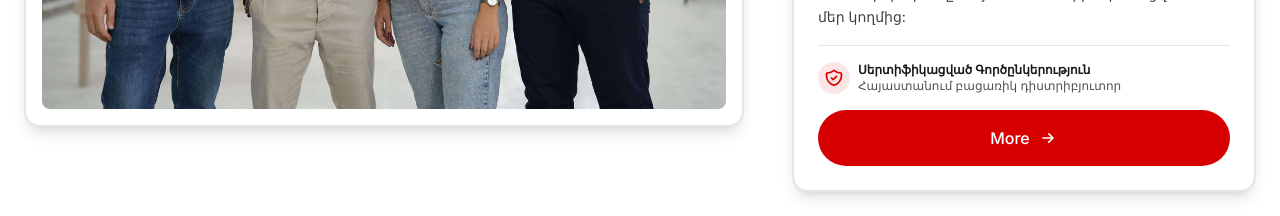
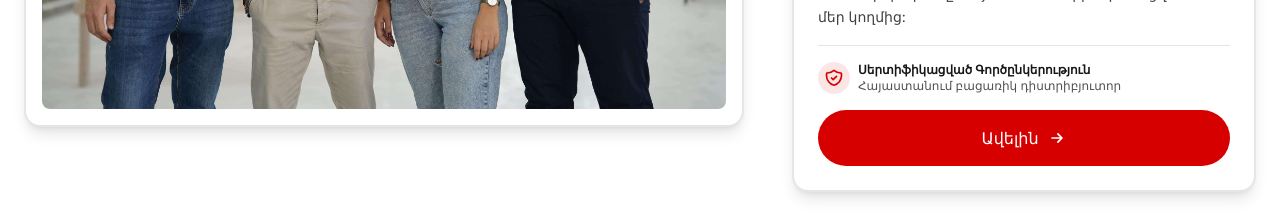
Before and after one commit to levonstepan/VerinLegno.am, a Next.js app: page /arm in a window 1280 px wide. Shown: the part 4120-4336 px from the top of the page. Built offline with nearby package versions, Linux system fonts and the light colour scheme.

Commit message:
Translate 'More' button to Armenian in About section

```diff
--- a/app/components/About.tsx
+++ b/app/components/About.tsx
@@ -89,7 +89,7 @@ export function About({
                 }}
                 className="inline-flex items-center justify-center w-full px-8 py-4 rounded-full font-medium bg-[#D70000] text-white hover:shadow-xl hover:shadow-[#D70000]/20 hover:scale-105 transition-all duration-300 mt-auto"
               >
-                <span>More</span>
+                <span>{locale === "arm" ? "Ավելին" : "More"}</span>
                 <svg className="w-5 h-5 ml-2" fill="none" viewBox="0 0 24 24" stroke="currentColor">
                   <path strokeLinecap="round" strokeLinejoin="round" strokeWidth={2} d="M13 7l5 5m0 0l-5 5m5-5H6" />
                 </svg>
```
